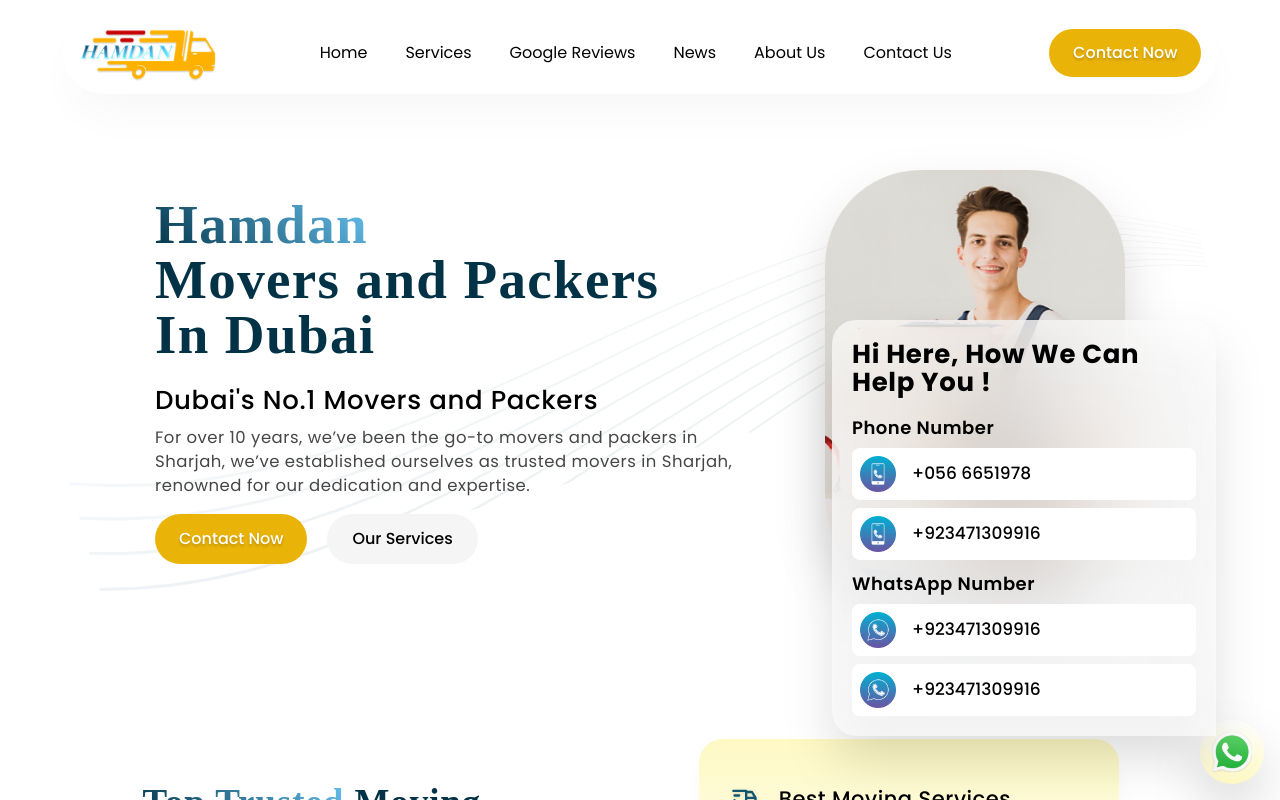
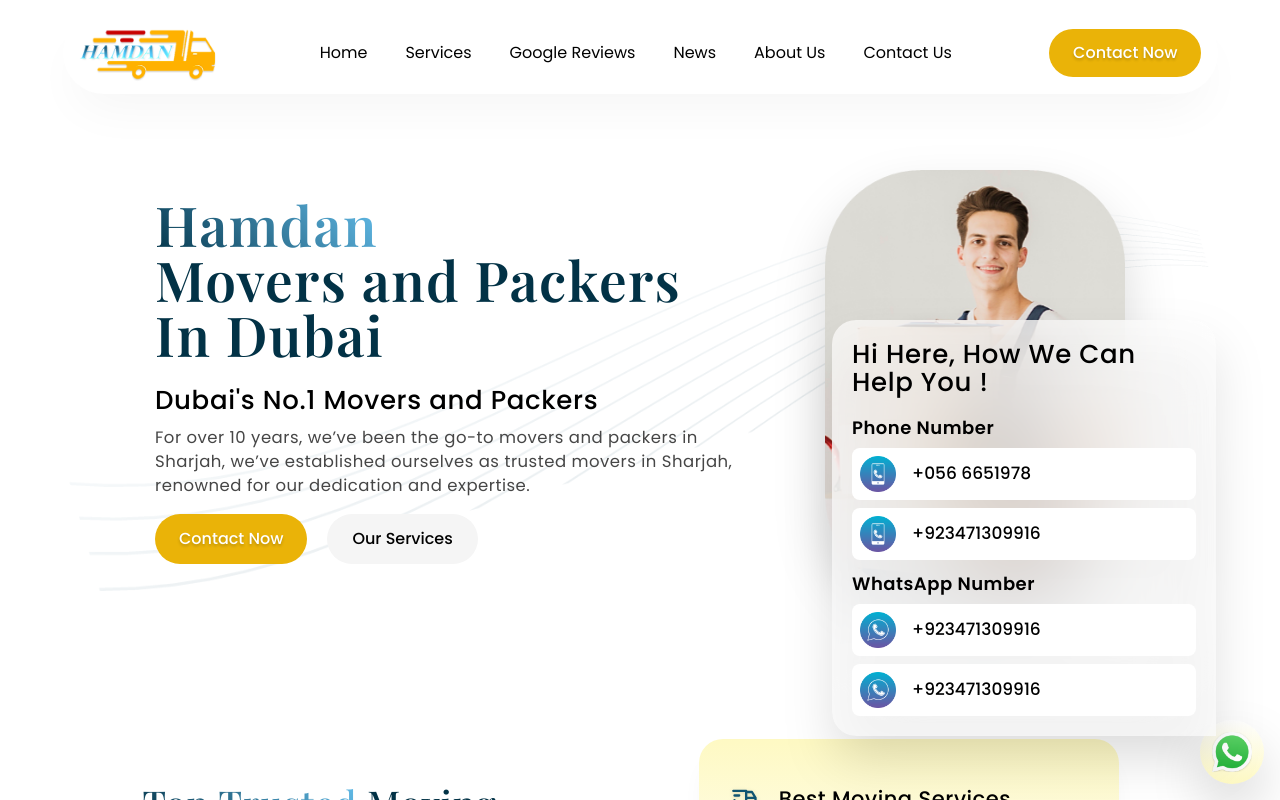
Before and after one commit to Mr-Robot7x/hamdan-movers, a Next.js app: page / in a window 1280 px wide. Both pictures are taken after a click on the element 1232 px from the left and 752 px from the top of the page. Shown: the top 800 px of the page. Built offline with nearby package versions, Linux system fonts and the light colour scheme.

Commit message:
changes in fonts

```diff
--- a/src/app/globals.css
+++ b/src/app/globals.css
@@ -1,6 +1,7 @@
 @tailwind base;
 @tailwind components;
 @tailwind utilities;
+@import url('https://fonts.googleapis.com/css2?family=Playfair+Display:ital,wght@0,400..900;1,400..900&display=swap');
 * {
   margin: 0;
   padding: 0;
@@ -19,8 +20,7 @@
 h1,
 h2,
 h3 {
-  font-family: 'Bodoni_Moda';
-  font-weight: 700;
+ font-family: 'Playfair Display', sans-serif;
 }
 h4 {
   @apply md:text-[21px] text-[19px] md:leading-7 leading-6 font-medium
@@ -29,12 +29,15 @@
   @apply tracking-wide  text-[#023246]
 }
 h1 {
+  font-weight: 600;
   @apply md:text-[45px] text-[38px] md:leading-[55px] leading-[42px]
 }
 h2 {
+  font-weight: 500;
   @apply md:text-[37px] text-[30px] leading-[35px] md:leading-10
 }
 h3 {
+  font-weight: 500;
   @apply md:text-[26px] text-[23px] leading-[27px] md:leading-7 text-black
 }
 p{
--- a/src/app/layout.tsx
+++ b/src/app/layout.tsx
@@ -2,7 +2,7 @@
 import WhatsAppButton from "@/components/WhatsAppButton";
 import "./globals.css";
 
-import { Amiri, Bodoni_Moda, Poppins } from "next/font/google";
+import { Amiri, Poppins, Playfair_Display } from "next/font/google";
 const poppins = Poppins({
   subsets: ["latin"],
   weight: ["400", "500", "600", "700"],
@@ -19,12 +19,13 @@
   variable: "--arabic",
 });
 
-const EngHeading = Bodoni_Moda({
+const playfair = Playfair_Display({
   subsets: ["latin"],
-  weight: ["400", "500", "700"],
-  variable: "--heading",
+  weight: ["400", "500", "600", "700"],
+  style: "normal",
+  display: "auto",
+  variable: "--playfair",
 });
-import Script from "next/script";
 export default function RootLayout({
   children,
 }: {
@@ -34,7 +35,7 @@
     <html lang="en" dir="" className="light">
       <body className=" dark:bg-gray-900">
         <div className="container px-[10px] h-full">
-          <main className={`a`}>{children}</main>
+          <main className={`a ${poppins.className}`}>{children}</main>
         </div>
         <WhatsAppButton />
       </body>
--- a/src/components/WhatsAppButton.tsx
+++ b/src/components/WhatsAppButton.tsx
@@ -21,15 +21,13 @@
         <motion.div
           initial={{
             opacity: 0,
-            scale: 0.6,
           }}
           animate={{
             opacity: 1,
-            scale: 1,
           }}
           transition={{
             ease: "linear",
-            duration: 0.2,
+            duration: 0.1,
           }}
           exit={{
             opacity: 0,
--- a/tailwind.config.ts
+++ b/tailwind.config.ts
@@ -19,7 +19,7 @@
     },
     extend: {
       fontFamily: {
-        headings: ["var(--heading)"],
+        headings: ["var(--playfair)"],
         arabic: ["var(--arabic)"],
       },
       colors: {
```
